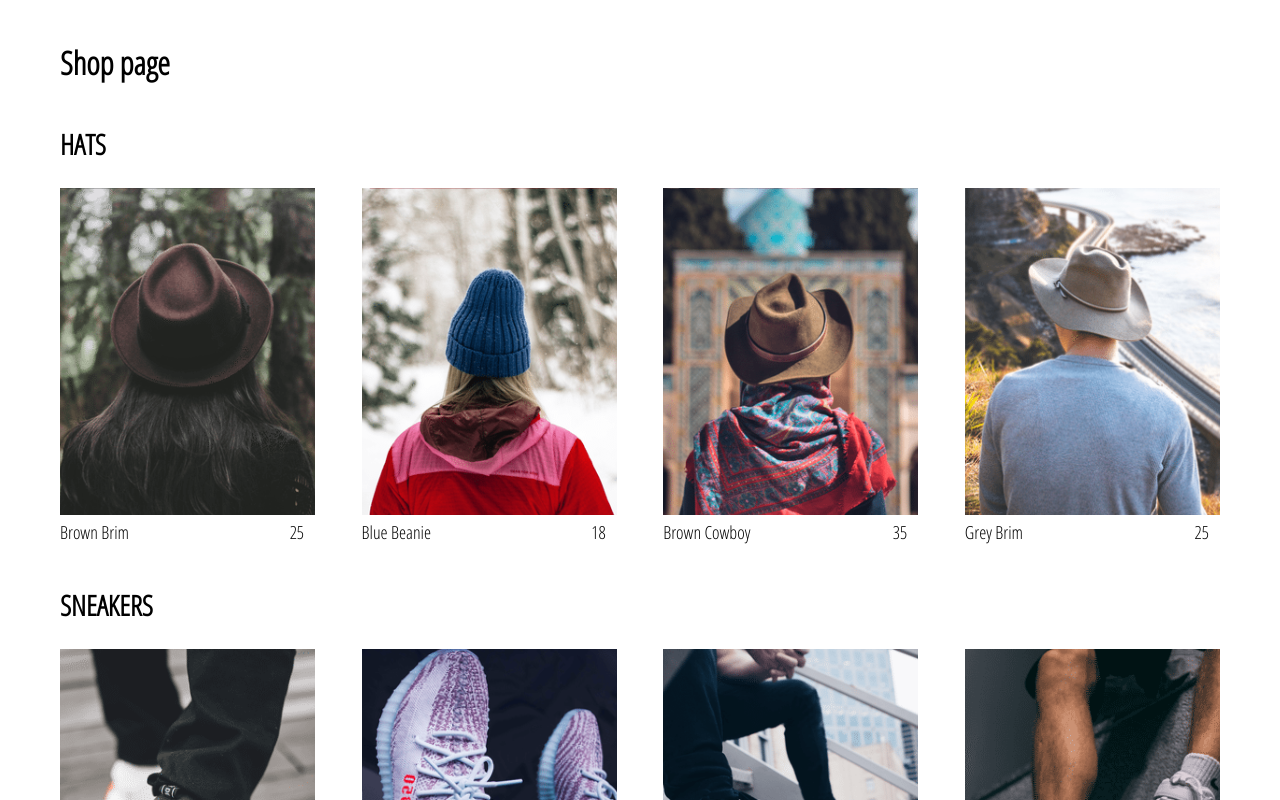
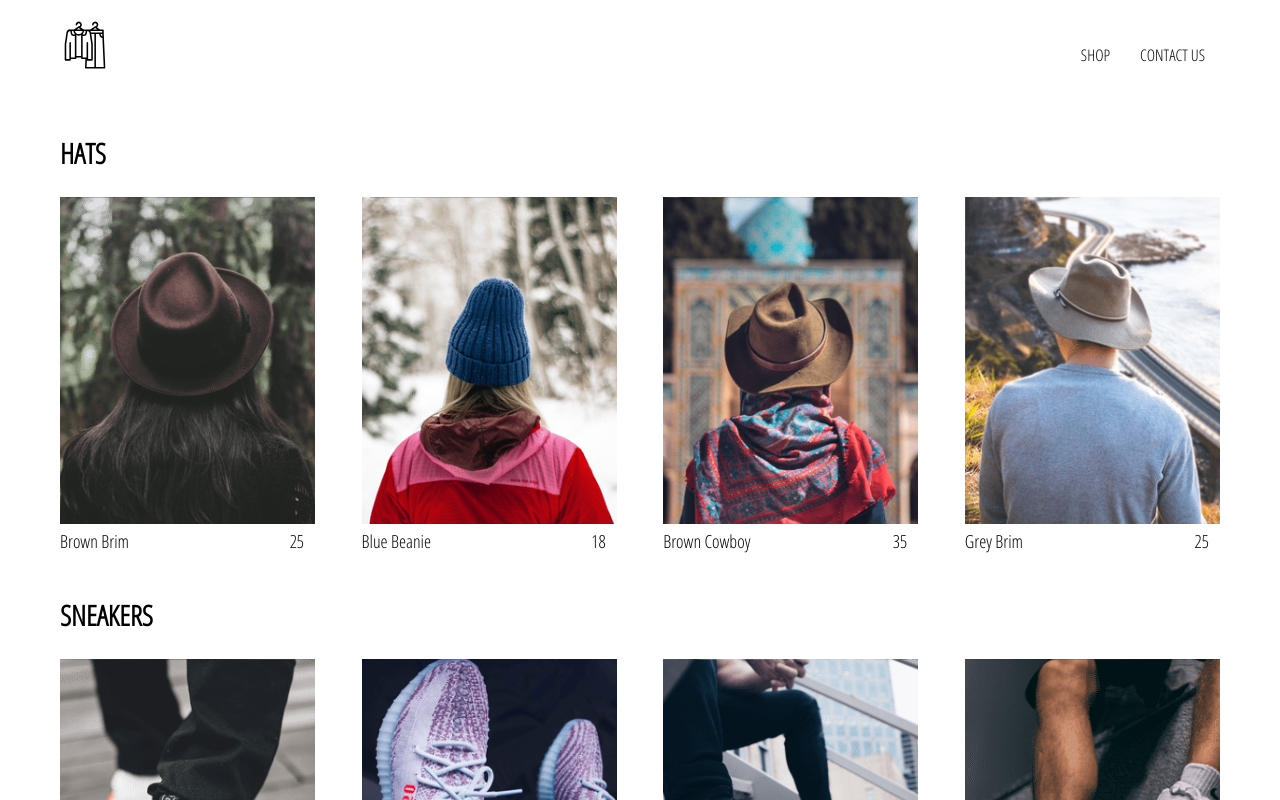
Before and after one commit to rajayush012/react-ecom, a React (Create React App) app: page /shop in a window 1280 px wide. Shown: the top 800 px of the page. Built offline with nearby package versions, Linux system fonts and the light colour scheme.

Commit message:
Added header

```diff
--- a/src/App.css
+++ b/src/App.css
@@ -2,3 +2,8 @@
     font-family: 'Open Sans Condensed', sans-serif;
     padding: 20px 60px;
 }
+
+a{
+    text-decoration: none;
+    color: black;
+}
--- a/src/App.js
+++ b/src/App.js
@@ -1,5 +1,8 @@
 import React from 'react';
 import {Switch,Route} from 'react-router-dom';
+
+import Header from './components/header/header.component'
+
 import './App.css';
 import {Homepage} from './pages/homepage/homepage.component';
 import ShopPage from './pages/shop/shop.component';
@@ -7,6 +10,7 @@
 function App() {
   return (
     <div>
+      <Header/>
       <Switch>
         <Route exact path='/' component={Homepage}/>
         <Route exact path='/shop' component={ShopPage} />
--- /dev/null
+++ b/src/components/header/header.component.jsx
@@ -0,0 +1,20 @@
+import React from 'react';
+import {Link} from 'react-router-dom';
+import './header.styles.scss'
+import { ReactComponent as Logo } from '../../assets/clothes.svg'
+
+const Header = () => {
+    return (
+        <div className='header'>
+            <Link classNAme='logo-container' to='/'>
+                <Logo className='logo'/>
+            </Link>
+            <div className='options'>
+                <Link className='option' to='/shop'>SHOP</Link>
+                <Link className='option' to='/shop'>CONTACT US</Link>
+            </div>
+        </div>
+    )
+}
+
+export default Header;
--- /dev/null
+++ b/src/components/header/header.styles.scss
@@ -0,0 +1,30 @@
+.header {
+  height: 70px;
+  width: 100%;
+  display: flex;
+  justify-content: space-between;
+  margin-bottom: 25px;
+
+  .logo-container {
+    height: 100%;
+    width: 70px;
+    padding: 25px;
+  }
+
+  .logo{
+    height: 50px;
+    width: 50px;
+  }
+
+  .options {
+    width: 50%;
+    height: 100%;
+    display: flex;
+    align-items: center;
+    justify-content: flex-end;
+
+    .option {
+      padding: 10px 15px;
+    }
+  }
+}
--- a/src/pages/shop/shop.component.jsx
+++ b/src/pages/shop/shop.component.jsx
@@ -17,7 +17,6 @@
 
         return(
             <div className='shop-page'>
-                <h1>Shop page</h1>
                 {collections.map(({id, ...otherColelctionProps}) => (<PreviewCollectoin key={id} {...otherColelctionProps}/>))}
             </div>
 
```
Also changed, not shown: src/assets/clothes.svg (added), src/assets/crown.svg (added).
